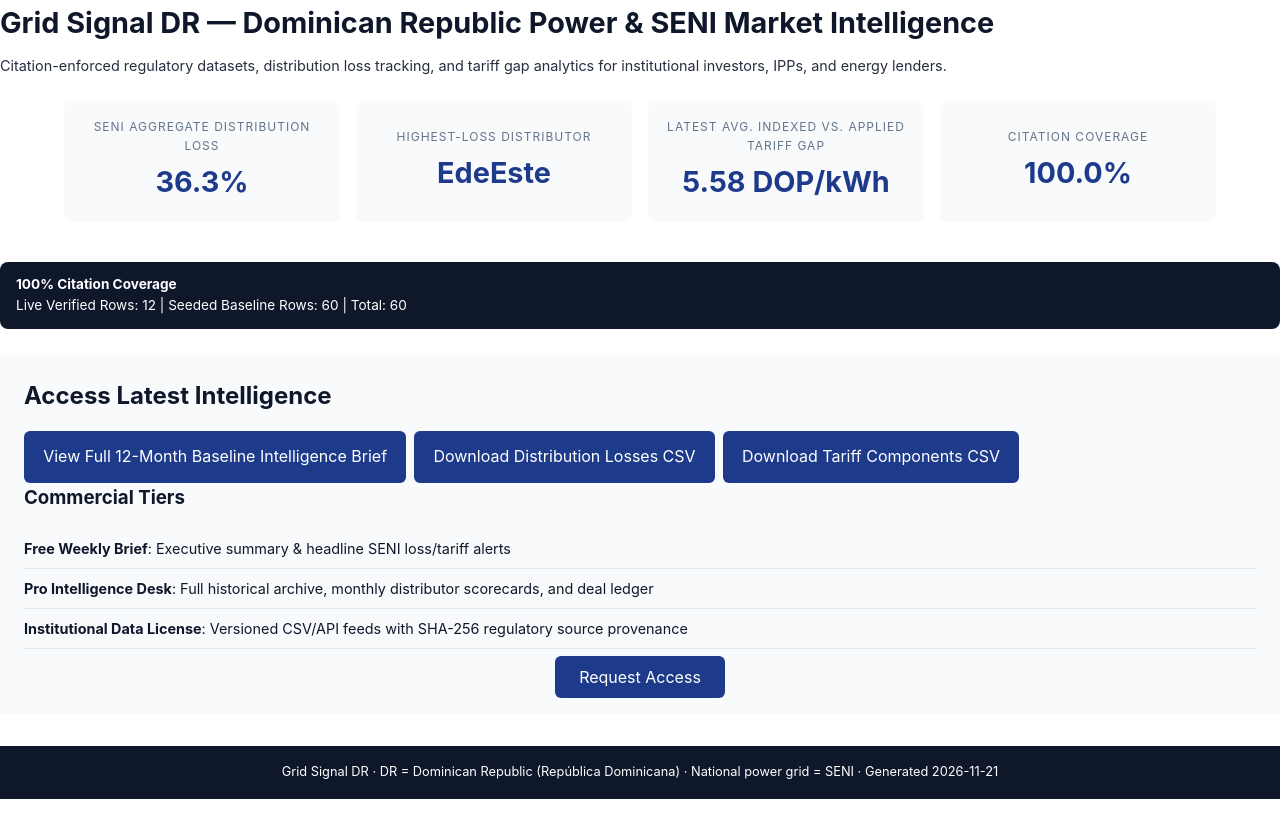
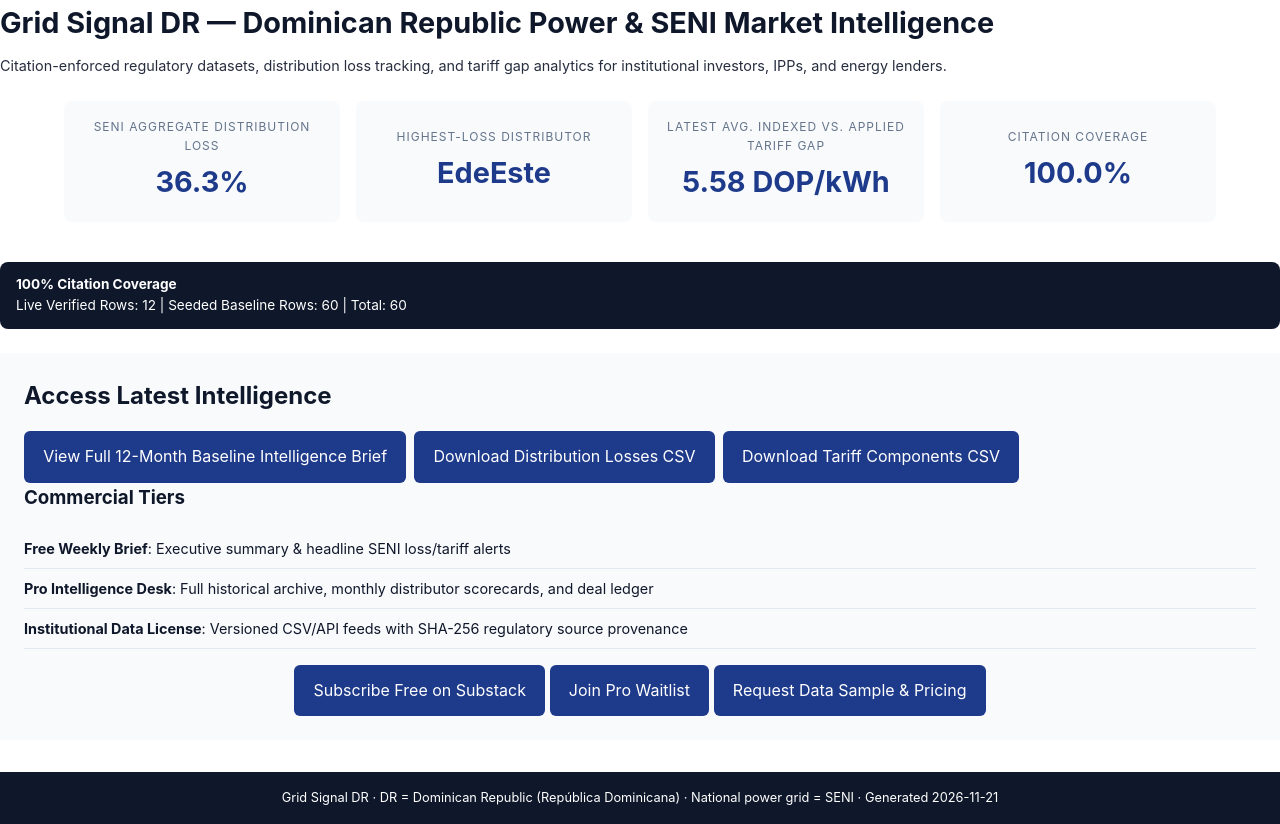
Before and after one commit to jhonasttan/grid-signal-dr-site, a plain HTML site: page index.html in a window 1280 px wide. Before the commit the page ends 800 px from the top, so only its background shows below. Drawn offline with Linux system fonts and the light colour scheme.

Commit message:
Update Grid Signal DR storefront 2026-11-21

```diff
--- a/index.html
+++ b/index.html
@@ -187,7 +187,9 @@
       <li><strong>Institutional Data License</strong>: Versioned CSV/API feeds with SHA-256 regulatory source provenance</li>
     </ul>
     <div class="cta-section">
-      <a href="mailto:jhonasttan@gmail.com?subject=Grid Signal DR Access" class="btn-cta">Request Access</a>
+      <a href="https://gridsignaldr.substack.com" target="_blank" class="btn btn-large">Subscribe Free on Substack</a>
+      <a href="mailto:jhonasttan@gmail.com?subject=Grid%20Signal%20DR%20-%20Pro%20Desk%20Inquiry" class="btn btn-large">Join Pro Waitlist</a>
+      <a href="mailto:jhonasttan@gmail.com?subject=Grid%20Signal%20DR%20-%20Institutional%20Data%20License" class="btn btn-large">Request Data Sample & Pricing</a>
     </div>
   </div>
 
```
